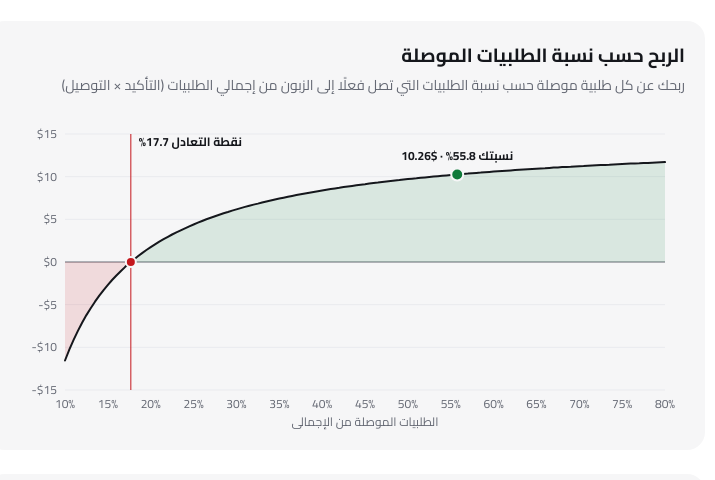
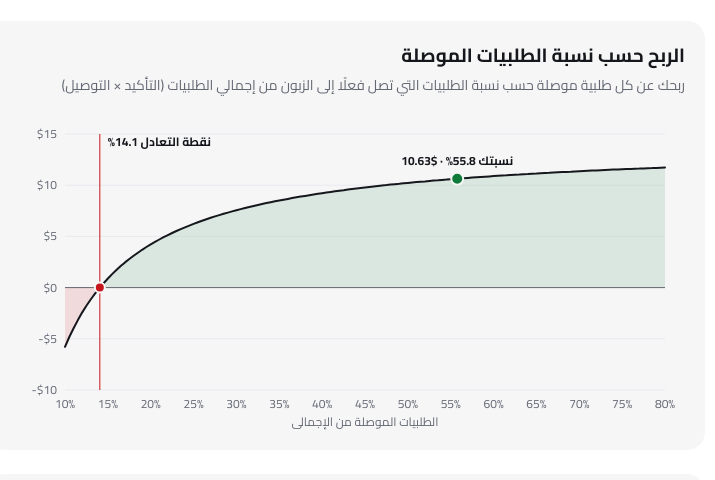
Before and after one commit to tarekdriouch00-prog/mdm-lebanon-calculator, a plain HTML site: page index.html in a window 1280 px wide. Shown: the part 1040-1520 px from the top of the page, without its empty margins (97-812 px from the left). Drawn offline with Linux system fonts and the light colour scheme.

Commit message:
Add files via upload

```diff
--- a/index.html
+++ b/index.html
@@ -156,7 +156,7 @@ tr.mid td{font-weight:700;background:light-dark(#eef0f3,#22252b)}
     <div class="card">
       <h2>رأس المال المطلوب</h2>
       <table><thead><tr><th>البند</th><th>متى يُدفع</th><th class="n">المبلغ</th></tr></thead><tbody id="cap"></tbody></table>
-      <p class="note">رسوم MDM Express تشمل رسوم الخدمة (6.85$ لكل طلبية موصلة + 0.80$ عن كل راجعة) ورسوم COD (5%)، وتُخصم من مبلغ التحصيل، فلا تدخل في رأس المال. تكلفة الاختبار: اختبار ناجح بـ 20 طلبية، و1.5 اختبار فاشل يُوقف عند نصف ميزانيته، بنسبة نجاح 40%.</p>
+      <p class="note">رسوم MDM Express تشمل ثمن الخدمة (6.85$ لكل طلبية موصلة) ورسوم COD (5%)، وتُخصم من مبلغ التحصيل، فلا تدخل في رأس المال. تكلفة الاختبار: اختبار ناجح بـ 20 طلبية، و1.5 اختبار فاشل يُوقف عند نصف ميزانيته، بنسبة نجاح 40%.</p>
     </div>
 
     <div class="card">
@@ -181,12 +181,13 @@ const PRESETS={
 // System sale price: computed from product cost with the best-scenario rates (82% x 68%, CPL $2).
 // Up to $40: profit fixed at $10 per delivered order. Above $40 (expensive product): profit = 25% of the
 // sale price (continuous at $40) and CPL rises by $0.05 for every $1 above $40. Rounded up to a whole dollar.
+const SVC=6.85;
 const PR={c:0.82,d:0.68,cpl:2,T:10,cap:40,share:0.25,cplStep:0.05};
 const cplFor=(base,P)=>+(base+PR.cplStep*Math.max(0,P-PR.cap)).toFixed(2);
 function sysPrice(price,w,rate){
   const C=price+rate*w; let P=30;
   for(let i=0;i<40;i++){
-    const X=C+cplFor(PR.cpl,P)/(PR.c*PR.d)+6.05+0.8/PR.d;
+    const X=C+cplFor(PR.cpl,P)/(PR.c*PR.d)+SVC;
     let n=1.05*(X+PR.T); if(n>PR.cap)n=X/(1/1.05-PR.share);
     if(Math.abs(n-P)<1e-6)break; P=n;
   }
@@ -231,16 +232,16 @@ function read(){
   return{rate:parseFloat($('src').value),price:n('price'),w:n('w'),P:n('sale'),cpl:n('cpl'),
     c:Math.min(1,Math.max(0.01,n('c')/100)),d:Math.min(1,Math.max(0.01,n('d')/100)),q:Math.max(1,Math.round(n('q'))),test:$('test').checked}
 }
-// fees = MDM service (6.85 per delivered + 0.80 per returned) + COD 5% (as in MDM calculator: price = costs x 1.05)
+// fees = MDM service (6.85 per delivered order) + COD 5% (as in MDM calculator: price = costs x 1.05)
 function calc(x,o={}){
   const c=o.c??x.c, d=o.d??x.d, cpl=o.cpl??x.cpl;
-  const C=x.price+x.rate*x.w, ad=cpl/(c*d), svc=6.05+0.8/d, cod=x.P-x.P/1.05, fees=svc+cod;
+  const C=x.price+x.rate*x.w, ad=cpl/(c*d), svc=SVC, cod=x.P-x.P/1.05, fees=svc+cod;
   return{C,ad,svc,cod,fees,profit:x.P-C-ad-fees,t:c*d};
 }
 function breakeven(x,r){
   const price=(r.C+r.ad+r.svc)*1.05;
   const cpl=(x.P/1.05-r.C-r.svc)*x.c*x.d;
-  const den=x.P/1.05-r.C-6.05, d=den>0?(x.cpl/x.c+0.8)/den:Infinity;
+  const den=x.P/1.05-r.C-SVC, d=den>0?(x.cpl/x.c)/den:Infinity;
   return{price,cpl,t:d<=1?x.c*d:Infinity};
 }
 let S=null;
```
